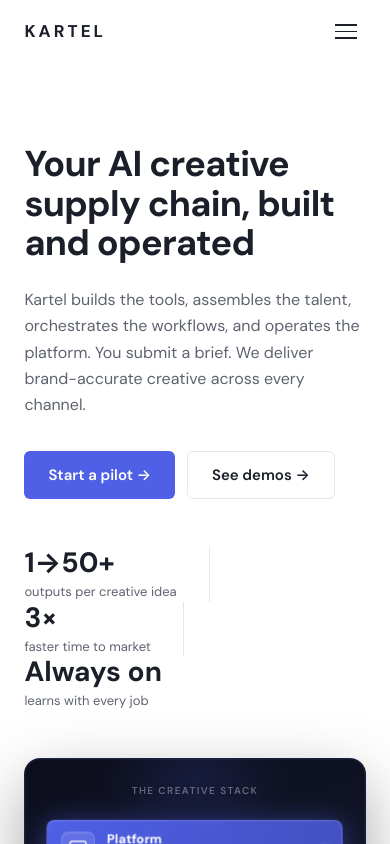
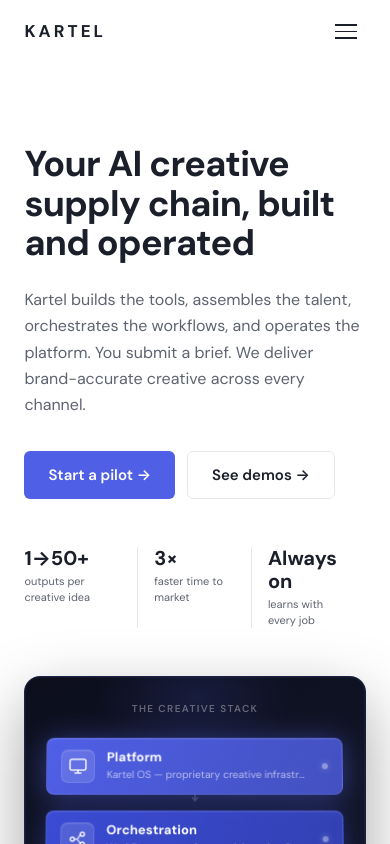
Before and after one commit to benkusin/karteltest, a Next.js app: page / in a window 390 px wide. Shown: the top 844 px of the page. Built offline with nearby package versions, Linux system fonts and the light colour scheme.

Commit message:
Hero stats: flex wrap → 3-column grid, scales on mobile
https://claude.ai/code/session_01LvGUSrMpqBV7DkM9PWRLcQ

```diff
--- a/components/Hero.tsx
+++ b/components/Hero.tsx
@@ -256,15 +256,15 @@ export function Hero({ onOpenModal }: HeroProps) {
             </div>
 
             {/* Stats strip */}
-            <div style={{ ...reveal(240), display: "flex", gap: "0", marginTop: "48px", flexWrap: "wrap" }}>
+            <div style={{ ...reveal(240), display: "grid", gridTemplateColumns: "repeat(3, 1fr)", marginTop: "48px" }}>
               {[
                 { value: "1→50+",     label: "outputs per creative idea" },
                 { value: "3×",        label: "faster time to market" },
                 { value: "Always on", label: "learns with every job" },
               ].map((stat, i) => (
-                <div key={stat.value} style={{ paddingRight: "32px", marginRight: "32px", borderRight: i < 2 ? "1px solid #E5E7EB" : "none" }}>
-                  <div style={{ fontSize: "28px", fontWeight: 700, color: "#1B1F2A", lineHeight: 1.15 }}>{stat.value}</div>
-                  <div style={{ fontSize: "13px", color: "#5E6370", marginTop: "4px", lineHeight: 1.4 }}>{stat.label}</div>
+                <div key={stat.value} style={{ paddingRight: "16px", borderRight: i < 2 ? "1px solid #E5E7EB" : "none", paddingLeft: i > 0 ? "16px" : "0" }}>
+                  <div style={{ fontSize: "clamp(20px, 3vw, 28px)", fontWeight: 700, color: "#1B1F2A", lineHeight: 1.15 }}>{stat.value}</div>
+                  <div style={{ fontSize: "clamp(11px, 1.5vw, 13px)", color: "#5E6370", marginTop: "4px", lineHeight: 1.4 }}>{stat.label}</div>
                 </div>
               ))}
             </div>
```
